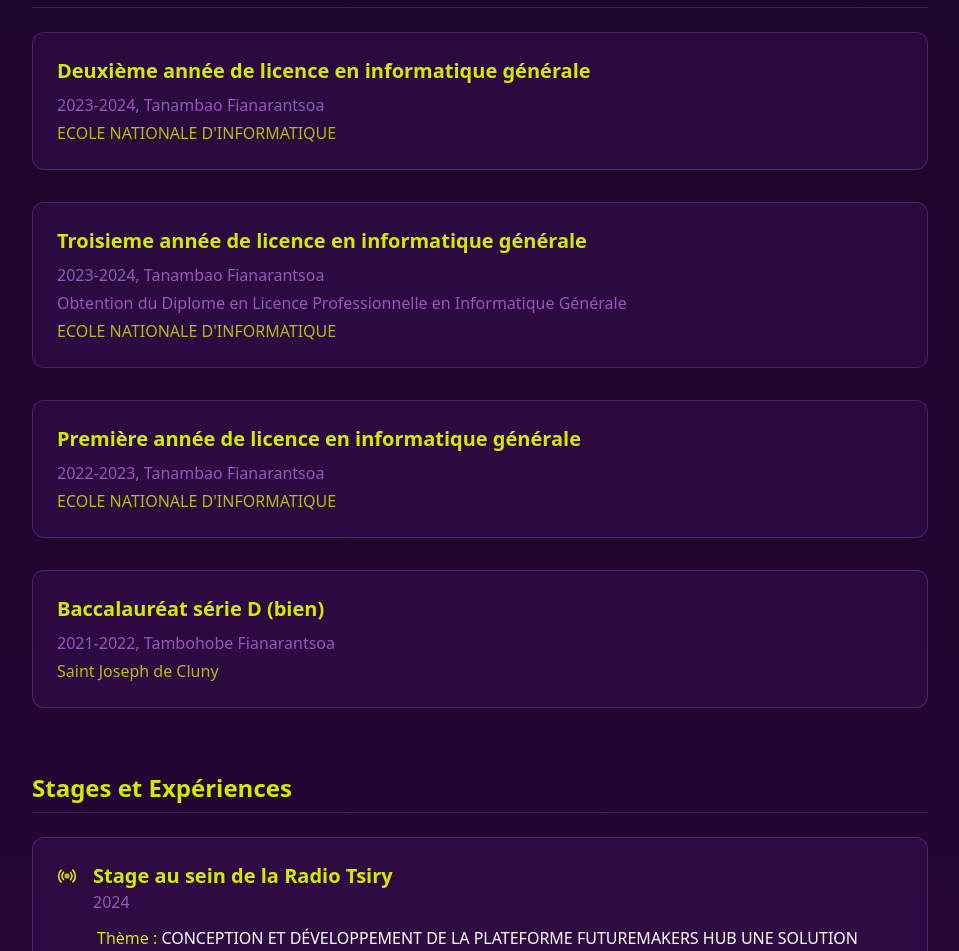
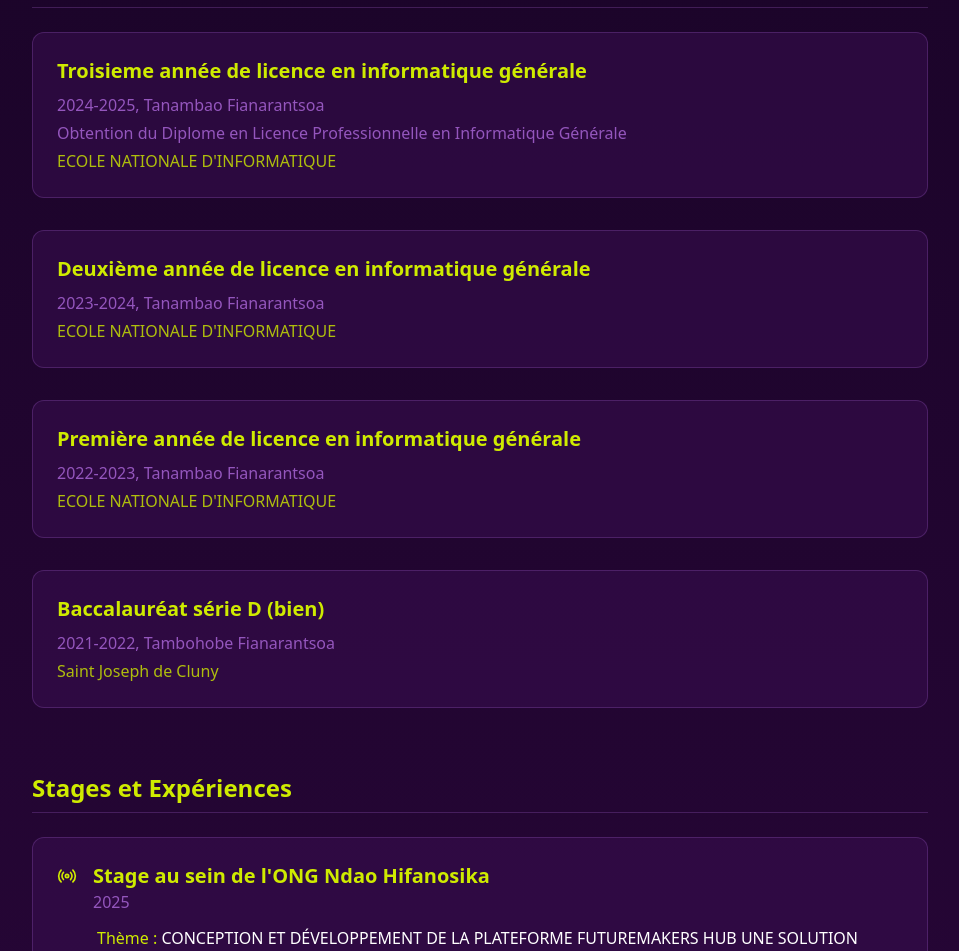
Before and after one commit to Diarintsoa1402/frontend-portfolio, a React (Create React App) app: page /education-experience in a window 1280 px wide. Shown: the part 201-1152 px from the top of the page, without its empty margins (160-1119 px from the left). Built offline with nearby package versions, Linux system fonts and the light colour scheme.

Commit message:
ajout des stages1

```diff
--- a/src/components/About.jsx
+++ b/src/components/About.jsx
@@ -75,7 +75,7 @@ export default function About() {
               animate={{ opacity: 1 }}
               transition={{ duration: 1 }}
             >
-              {['React', 'Node.js', 'UI/UX', 'Python', 'Postgres', 'Figma'].map((skill) => (
+              {['React', 'Node.js', 'UI/UX', 'Python', 'Postgres', 'Figma', 'Docker', 'VS Code', 'Postman', 'Android Studio', 'Git','Captcaht','visio meeting'].map((skill) => (
                 <motion.div
                   key={skill}
                   className="bg-[#3a0f52] border border-[#9456BD]/30 rounded-xl p-4 text-center hover:border-[#CFEB00] transition-colors"
--- a/src/components/EducationExperience.jsx
+++ b/src/components/EducationExperience.jsx
@@ -22,6 +22,19 @@ export default function EducationExperience() {
             </h3>
 
             <div className="space-y-8">
+                {/* Formation 2 */}
+              <motion.div
+                className="bg-[#3a0f52]/50 border border-[#9456BD]/30 rounded-xl p-6 hover:border-[#CFEB00] transition-colors"
+                whileHover={{ y: -5 }}
+              >
+                <h4 className="text-xl font-bold text-[#CFEB00] mb-2">
+                  Troisieme année de licence en informatique générale
+                </h4>
+                <p className="text-[#9456BD] mb-1">2024-2025, Tanambao Fianarantsoa</p>
+                <p className="text-[#9456BD] mb-1">Obtention du Diplome en Licence Professionnelle en Informatique Générale</p>
+                <p className="text-[#CFEB00]/80">ECOLE NATIONALE D'INFORMATIQUE</p>
+              </motion.div>
+
               {/* Formation 1 */}
                <motion.div
                 className="bg-[#3a0f52]/50 border border-[#9456BD]/30 rounded-xl p-6 hover:border-[#CFEB00] transition-colors"
@@ -33,18 +46,7 @@ export default function EducationExperience() {
                 <p className="text-[#9456BD] mb-1">2023-2024, Tanambao Fianarantsoa</p>
                 <p className="text-[#CFEB00]/80">ECOLE NATIONALE D'INFORMATIQUE</p>
               </motion.div>
-              {/* Formation 2 */}
-              <motion.div
-                className="bg-[#3a0f52]/50 border border-[#9456BD]/30 rounded-xl p-6 hover:border-[#CFEB00] transition-colors"
-                whileHover={{ y: -5 }}
-              >
-                <h4 className="text-xl font-bold text-[#CFEB00] mb-2">
-                  Troisieme année de licence en informatique générale
-                </h4>
-                <p className="text-[#9456BD] mb-1">2023-2024, Tanambao Fianarantsoa</p>
-                <p className="text-[#9456BD] mb-1">Obtention du Diplome en Licence Professionnelle en Informatique Générale</p>
-                <p className="text-[#CFEB00]/80">ECOLE NATIONALE D'INFORMATIQUE</p>
-              </motion.div>
+
 
               {/* Formation 3 */}
               <motion.div
@@ -89,8 +91,8 @@ export default function EducationExperience() {
                     <FiRadio className="text-xl" />
                   </div>
                   <div>
-                    <h4 className="text-xl font-bold text-[#CFEB00]">Stage au sein de la Radio Tsiry</h4>
-                    <p className="text-[#9456BD]">2024</p>
+                    <h4 className="text-xl font-bold text-[#CFEB00]">Stage au sein de l'ONG Ndao Hifanosika</h4>
+                    <p className="text-[#9456BD]">2025</p>
                   </div>
                 </div>
                 <div className="pl-10 space-y-2">
```
